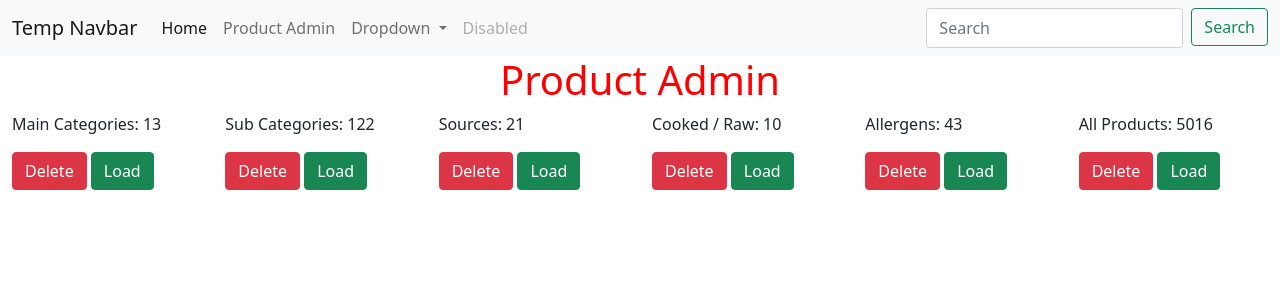
After one commit to CathalDolan/GizaBiteMVP, a Django app: page /product_admin in a window 1280 px wide. The commit adds this page. Shown: the top 300 px of the page. Run offline with Django 4.2, Linux system fonts and the light colour scheme; a user stored in the database is signed in; data comes from the database, SQL or seed files in the repository.

Commit message:
Allergens page filtering done, added a product admin page, counting calories basic functionality done

```diff
--- a/gizabitemvp/settings.py
+++ b/gizabitemvp/settings.py
@@ -44,6 +44,8 @@ INSTALLED_APPS = [
     'django.contrib.staticfiles',
     'django.contrib.sites',
     'allauth',
+    'allauth.account',
+    'allauth.socialaccount',
     'home',
     'debug_toolbar',
     'rest_framework',
@@ -99,7 +101,7 @@ SITE_ID = 1
 
 EMAIL_BACKEND = 'django.core.mail.backends.console.EmailBackend'
 
-LOGIN_REDIRECT_URL = '/success'
+LOGIN_REDIRECT_URL = '/'
 
 WSGI_APPLICATION = 'gizabitemvp.wsgi.application'
 
--- a/home/models.py
+++ b/home/models.py
@@ -55,8 +55,10 @@ class Allergens(models.Model):
     group = models.CharField(max_length=254,
                              null=True,
                              blank=True)
-    index = models.IntegerField(null=True,
-                                blank=True)
+    eu_index = models.IntegerField(null=True,
+                                   blank=True)
+    us_index = models.IntegerField(null=True,
+                                   blank=True)
 
     def __str__(self):
         return self.group
--- /dev/null
+++ b/home/static/css/product-admin.css
@@ -0,0 +1,8 @@
+h1 {
+    color: red;
+    text-align: center;
+}
+
+button {
+    margin-bottom: 2px;
+}
--- a/home/static/js/home.js
+++ b/home/static/js/home.js
@@ -20,7 +20,7 @@ $(document).ready(function(){
             SEARCH_STRING = $(this).val();
             var field = $(this);
             $(this).next().empty()
-            fetch(`https://8000-cathaldolan-gizabitemvp-d7bejlihi03.ws-eu93.gitpod.io/get_products/${q}`)
+            fetch(`https://8000-cathaldolan-gizabitemvp-d7bejlihi03.ws-eu94.gitpod.io/get_products/${q}`)
             .then(response => response.json())
             .then(data => {
                 PRODUCTS = data.products;
--- /dev/null
+++ b/home/templates/home/product-admin.html
@@ -0,0 +1,56 @@
+{% extends "base.html" %}
+{% load static %}
+{% block extra_css %}
+<link rel="stylesheet" href="{% static 'css/product-admin.css' %}">
+{% endblock %}
+{% block page_header %}
+<div class="container header-container">
+    <div class="row">
+        <div class="col">
+
+        </div>
+    </div>
+</div>
+{% endblock %}
+
+{% block content %}
+<div class="container-fluid mx-auto">
+    <div class="row">
+        <div class="col">
+            <h1>Product Admin</h1>
+        </div>
+    </div>
+    <div class="row">
+        <div class="col">
+            <p>Main Categories: {{ main_categories }}</p>
+            <a href="{% url 'product_admin' %}?task=delete_all_main_categories"><button type="button" class="btn btn-danger">Delete</button></a>
+            <a href="{% url 'product_admin' %}?task=add_all_main_categories"><button type="button" class="btn btn-success">Load</button></a>
+        </div>
+        <div class="col">
+            <p>Sub Categories: {{ sub_categories }}</p>
+            <a href="{% url 'product_admin' %}?task=delete_all_sub_categories"><button type="button" class="btn btn-danger">Delete</button></a>
+            <a href="{% url 'product_admin' %}?task=add_all_sub_categories"><button type="button" class="btn btn-success">Load</button></a>
+        </div>
+        <div class="col">
+            <p>Sources: {{ sources }}</p>
+            <a href="{% url 'product_admin' %}?task=delete_all_sources"><button type="button" class="btn btn-danger">Delete</button></a>
+            <a href="{% url 'product_admin' %}?task=add_all_sources"><button type="button" class="btn btn-success">Load</button></a>
+        </div>
+        <div class="col">
+            <p>Cooked / Raw: {{ cooked_raw }}</p>
+            <a href="{% url 'product_admin' %}?task=delete_all_cooked_raw"><button type="button" class="btn btn-danger">Delete</button></a>
+            <a href="{% url 'product_admin' %}?task=add_all_cooked_raw"><button type="button" class="btn btn-success">Load</button></a>
+        </div>
+        <div class="col">
+            <p>Allergens: {{ allergens }}</p>
+            <a href="{% url 'product_admin' %}?task=delete_all_allergens"><button type="button" class="btn btn-danger">Delete</button></a>
+            <a href="{% url 'product_admin' %}?task=add_all_allergens"><button type="button" class="btn btn-success">Load</button></a>
+        </div>
+        <div class="col">
+            <p>All Products: {{ total_items }}</p>
+            <a href="{% url 'product_admin' %}?task=delete_all_products"><button type="button" class="btn btn-danger">Delete</button></a>
+            <a href="{% url 'product_admin' %}?task=add_all_products"><button type="button" class="btn btn-success">Load</button></a>
+        </div>
+    </div>
+</div>
+{% endblock %}
--- a/home/urls.py
+++ b/home/urls.py
@@ -6,4 +6,5 @@ urlpatterns = [
     path('', views.index, name="home"),
     path('get_products/<q>', views.get_products, name='get_products'),
     path('get_test_products', views.get_test_products, name='get_test_products'),
+    path('product_admin', views.product_admin, name='product_admin'),
 ]
--- a/home/views.py
+++ b/home/views.py
@@ -6,90 +6,12 @@ from django.db.models import Q
 import json
 from . serializers import ProductsSerializer, ProductTestSerializer
 import gspread
+from django.contrib.auth.decorators import login_required
 
 
 # Create your views here.
 def index(request):
     print("INDEX")
-    # sa = gspread.service_account(filename="config/gspread/service_account.json")
-    # sh = sa.open("cinqual")
-    # wks = sh.worksheet("Sheet1")
-    # print('Rows: ', wks.row_count)
-    # print('Cols: ', wks.col_count)
-    # products = Products.objects.get(product_id='USDA671')
-    # print(products.name)
-    # for product in products:
-    #     product.delete()
-    # print(wks.get('A2:Y5193'))
-    # print(wks.get_all_records())
-    # allergen_group = []
-    # allergen = []
-    # records = wks.get_all_records()
-    # records = wks.get('A2:Y100')
-    # products = Products.objects.all()
-    # for product in products:
-    #     product.delete()
-    # for record in records:
-        # category = MainCategories.objects.get(name=record['Main_Category'])
-        # sub_category = SubCategories.objects.get(name=record['Sub-Category'])
-        # if record['Cooked_or_Raw'] == '':
-        #     cooked_raw = None
-        # else:
-        #     cooked_raw = CookedOrRaw.objects.get(name=record['Cooked_or_Raw'])
-        # source = Source.objects.get(name=record['Source'])
-        # if record['Energy_Kcal_decimal_point'] == '':
-        #     record['Energy_Kcal_decimal_point'] = None
-        # if record['Fat_with_decimal_point'] == '':
-        #     record['Fat_with_decimal_point'] = None
-        # if record['Protein_with_decimal_point'] == '':
-        #     record['Protein_with_decimal_point'] = None
-        # if record['Carbs_with_decimal_point'] == '':
-        #     record['Carbs_with_decimal_point'] = None
-        # if record['Salt_(g/100g)'] == '':
-        #     record['Salt_(g/100g)'] = None
-        # if record['Sugars_(g/100g)'] == '':
-        #     record['Sugars_(g/100g)'] = None
-        # if record['Fibres_(g/100g)'] == '':
-        #     record['Fibres_(g/100g)'] = None
-        # product = Products.objects.create(
-        #     product_id=record['ID'],
-        #     category=category,
-        #     sub_category=sub_category,
-        #     cooked_or_raw=cooked_raw,
-        #     source=source,
-        #     name=record['Product_Name'],
-        #     portion_size=record['Portion_Size'],
-        #     energy_kcal=record['Energy_Kcal_decimal_point'],
-        #     fat=record['Fat_with_decimal_point'],
-        #     protein=record['Protein_with_decimal_point'],
-        #     carbohydrates=record['Carbs_with_decimal_point'],
-        #     salt=record['Salt_(g/100g)'],
-        #     sugars=record['Sugars_(g/100g)'],
-        #     fibre=record['Fibres_(g/100g)'],
-        #     deep_frying_index=record['Deep_Frying'],
-        # )
-
-        # if record['Allergens'] != '':
-        #     allergens_split = record['Allergens'].split(',')
-        #     for item in allergens_split:
-        #         sub_allergen = item.split('/')
-        #         if len(sub_allergen) > 1:
-        #             # print(sub_allergen)
-        #             # allergen_group = sub_allergen[0]
-        #             allergen_group = sub_allergen[0]
-        #             for index, x in enumerate(sub_allergen):
-        #                 if index != 0:
-        #                     allergen = Allergens.objects.get(name=x, group=allergen_group)
-        #                     product.allergen.add(allergen)
-        #         else:
-        #             allergen_group = sub_allergen[0]
-        #             if allergen_group[:1] == '*':
-        #                 name = allergen_group[1:]
-        #             else:
-        #                 name = allergen_group
-        #             allergen = Allergens.objects.get(name=name, group=allergen_group)
-        #             product.allergen.add(allergen)
-    products = Products.objects.all()
     context = {
         # 'products': products
     }
@@ -108,3 +30,211 @@ def get_test_products(request):
     products = Products.objects.all()
     json_products = ProductsSerializer(products, many=True).data
     return JsonResponse({"products": json_products}, safe=False)
+
+
+@login_required
+def product_admin(request):
+    if 'task' in request.GET:
+        sa = gspread.service_account(filename="config/gspread/service_account.json")
+        sh = sa.open("cinqual")
+        wks = sh.worksheet("Sheet1")
+        records = wks.get_all_records()
+        task = request.GET['task']
+        print("task = ", task)
+        if task == 'add_all_products':
+            print("add_all_products")
+            main_categories = MainCategories.objects.count()
+            sub_categories = SubCategories.objects.count()
+            sources = Source.objects.count()
+            cooked_raw = CookedOrRaw.objects.count()
+            allergens = Allergens.objects.count()
+            if main_categories > 0 and sub_categories > 0 and sources > 0 and cooked_raw > 0 and allergens > 0:
+                products = Products.objects.all()
+                for product in products:
+                    product.delete()
+                for record in records:
+                    # print(record)
+                    category = MainCategories.objects.get(name=record['Main_Category'])
+                    sub_category = SubCategories.objects.get(name=record['Sub_Category'])
+                    if record['Cooked_or_Raw'] == '':
+                        cooked_raw = None
+                    else:
+                        cooked_raw = CookedOrRaw.objects.get(name=record['Cooked_or_Raw'])
+                    source = Source.objects.get(name=record['Source'])
+                    if record['Energy_Kcal_decimal_point'] == '':
+                        record['Energy_Kcal_decimal_point'] = None
+                    if record['Fat_with_decimal_point'] == '':
+                        record['Fat_with_decimal_point'] = None
+                    if record['Protein_with_decimal_point'] == '':
+                        record['Protein_with_decimal_point'] = None
+                    if record['Carbs_with_decimal_point'] == '':
+                        record['Carbs_with_decimal_point'] = None
+                    if record['Salt_(g/100g)'] == '':
+                        record['Salt_(g/100g)'] = None
+                    if record['Sugars_(g/100g)'] == '':
+                        record['Sugars_(g/100g)'] = None
+                    if record['Fibres_(g/100g)'] == '':
+                        record['Fibres_(g/100g)'] = None
+                    product = Products.objects.create(
+                        product_id=record['ID'],
+                        category=category,
+                        sub_category=sub_category,
+                        cooked_or_raw=cooked_raw,
+                        source=source,
+                        name=record['Product_Name'],
+                        portion_size=record['Portion_Size'],
+                        energy_kcal=record['Energy_Kcal_decimal_point'],
+                        fat=record['Fat_with_decimal_point'],
+                        protein=record['Protein_with_decimal_point'],
+                        carbohydrates=record['Carbs_with_decimal_point'],
+                        salt=None,  # record['Salt_(g/100g)'],
+                        sugars=None,  # record['Sugars_(g/100g)'],
+                        fibre=None,  # record['Fibres_(g/100g)'],
+                        deep_frying_index=record['Deep_Frying'],
+                    )
+
+                    if record['Allergens'] != '':
+                        allergens_split = record['Allergens'].split(',')
+                        for item in allergens_split:
+                            sub_allergen = item.split('/')
+                            if len(sub_allergen) > 1:
+                                # print(sub_allergen)
+                                # allergen_group = sub_allergen[0]
+                                allergen_group = sub_allergen[0]
+                                for index, x in enumerate(sub_allergen):
+                                    if index != 0:
+                                        allergen = Allergens.objects.get(name=x, group=allergen_group)
+                                        product.allergen.add(allergen)
+                            else:
+                                print(sub_allergen)
+                                print(sub_allergen[0])
+                                allergen_group = sub_allergen[0]
+                                name = None
+                                allergen = Allergens.objects.get(name=name, group=allergen_group)
+                                product.allergen.add(allergen)
+        if task == 'delete_all_products':
+            print("delete_all_products")
+            products = Products.objects.all()
+            for product in products:
+                product.delete()
+        if task == 'add_all_main_categories':
+            print("add_all_main_categories")
+            main_categories = MainCategories.objects.all()
+            for category in main_categories:
+                # pass
+                category.delete()
+            mainCategoriesArray = []
+            for record in records:
+                if record['Main_Category'] not in mainCategoriesArray:
+                    mainCategoriesArray.append(record['Main_Category'])
+            print(mainCategoriesArray)
+            for item in mainCategoriesArray:
+                MainCategories.objects.create(
+                    name=item,
+                )
+        if task == 'delete_all_main_categories':
+            print("delete_all_main_categories")
+            main_categories = MainCategories.objects.all()
+            for category in main_categories:
+                # pass
+                category.delete()
+        if task == 'add_all_sub_categories':
+            print("add_all_sub_categories")
+            sub_categories = MainCategories.objects.all()
+            for category in sub_categories:
+                # pass
+                category.delete()
+            subCategoriesArray = []
+            for record in records:
+                if record['Sub_Category'] not in subCategoriesArray:
+                    subCategoriesArray.append(record['Sub_Category'])
+            print(subCategoriesArray)
+            for item in subCategoriesArray:
+                SubCategories.objects.create(
+                    name=item,
+                )
+        if task == 'delete_all_sub_categories':
+            print("delete_all_sub_categories")
+            sub_categories = SubCategories.objects.all()
+            for category in sub_categories:
+                # pass
+                category.delete()
+        if task == 'add_all_sources':
+            print("add_all_sources")
+            sources = Source.objects.all()
+            for category in sources:
+                # pass
+                category.delete()
+            sourcesArray = []
+            for record in records:
+                if record['Source'] not in sourcesArray:
+                    sourcesArray.append(record['Source'])
+            print(sourcesArray)
+            for item in sourcesArray:
+                Source.objects.create(
+                    name=item,
+                )
+        if task == 'delete_all_sources':
+            print("delete_all_sources")
+            sources = Source.objects.all()
+            for source in sources:
+                # pass
+                source.delete()
+        if task == 'add_all_cooked_raw':
+            print("add_all_cooked_raw")
+            cookedRaw = CookedOrRaw.objects.all()
+            for category in cookedRaw:
+                # pass
+                category.delete()
+            cookedRawArray = []
+            for record in records:
+                if record['Cooked_or_Raw'] not in cookedRawArray:
+                    cookedRawArray.append(record['Cooked_or_Raw'])
+            print(cookedRawArray)
+            for item in cookedRawArray:
+                CookedOrRaw.objects.create(
+                    name=item,
+                )
+        if task == 'delete_all_cooked_raw':
+            print("delete_all_cooked_raw")
+            cookedRaw = CookedOrRaw.objects.all()
+            for category in cookedRaw:
+                # pass
+                category.delete()
+        if task == 'add_all_allergens':
+            allergens = Allergens.objects.all()
+            for allergen in allergens:
+                allergen.delete()
+            wks = sh.worksheet("Sheet2")
+            allergen_data = wks.get_all_records()
+            for row in allergen_data:
+                if row['name'] == '':
+                    row['name'] = None
+                if row['US_Index'] == '':
+                    row['US_Index'] = None
+                Allergens.objects.create(
+                    name=row['name'],
+                    group=row['allergen_group'],
+                    eu_index=row['EU_Index'],
+                    us_index=row['US_Index'],
+                )
+        if task == 'delete_all_allergens':
+            allergens = Allergens.objects.all()
+            for allergen in allergens:
+                allergen.delete()
+        print("OPERATIONS DONE")
+    products = Products.objects.count()
+    main_categories = MainCategories.objects.count()
+    sub_categories = SubCategories.objects.count()
+    sources = Source.objects.count()
+    cooked_raw = CookedOrRaw.objects.count()
+    allergens = Allergens.objects.count()
+    context = {
+        'total_items': products,
+        'main_categories': main_categories,
+        'sub_categories': sub_categories,
+        'sources': sources,
+        'cooked_raw': cooked_raw,
+        'allergens': allergens
+    }
+    return render(request, "home/product-admin.html", context)
--- a/templates/allauth/base.html
+++ b/templates/allauth/base.html
@@ -18,6 +18,10 @@
         <script src="https://ajax.googleapis.com/ajax/libs/jquery/3.6.1/jquery.min.js"></script>
         <!--My CSS stylesheet-->
         <link rel="stylesheet" href="{% static 'css/home.css' %}">
+    {% endblock %}
+
+    {% block extra_css %}
+
     {% endblock %}
 
     {% block corejs %}
@@ -42,10 +46,10 @@
               <div class="collapse navbar-collapse" id="navbarSupportedContent">
                 <ul class="navbar-nav me-auto mb-2 mb-lg-0">
                   <li class="nav-item">
-                    <a class="nav-link active" aria-current="page" href="#">Home</a>
+                    <a class="nav-link active" aria-current="page" href="{% url 'home' %}">Home</a>
                   </li>
                   <li class="nav-item">
-                    <a class="nav-link" href="#">Link</a>
+                    <a class="nav-link" href="{% url 'product_admin' %}">Product Admin</a>
                   </li>
                   <li class="nav-item dropdown">
                     <a class="nav-link dropdown-toggle" href="#" id="navbarDropdown" role="button" data-bs-toggle="dropdown" aria-expanded="false">
```
Also changed, not shown: config/gspread/service_account.json (+1 -1 lines), home/admin.py (+11 -10 lines), db.sqlite3, home/migrations/0037_rename_index_allergens_eu_index_allergens_us_index.py (added).
